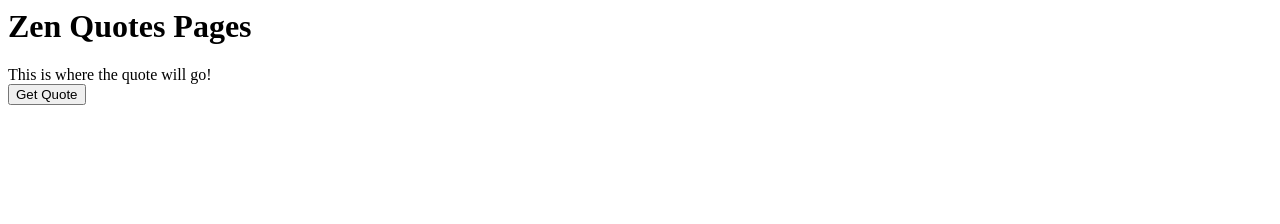
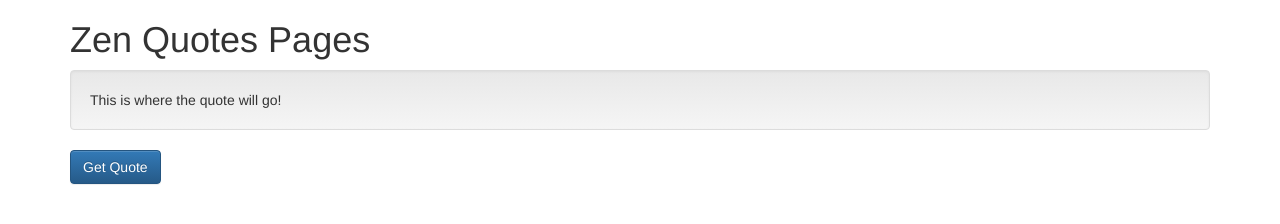
Before and after one commit to MMDesign007/ZenQuotes, a plain HTML site: page index.html in a window 1280 px wide. Drawn offline with nearby package versions, Linux system fonts and the light colour scheme.

Commit message:
new stuff

```diff
--- a/index.html
+++ b/index.html
@@ -1,6 +1,22 @@
+<html>
+<head>
+<!-- Latest compiled and minified CSS -->
+<link rel="stylesheet" href="https://maxcdn.bootstrapcdn.com/bootstrap/3.2.0/css/bootstrap.min.css">
+
+<!-- Optional theme -->
+<link rel="stylesheet" href="https://maxcdn.bootstrapcdn.com/bootstrap/3.2.0/css/bootstrap-theme.min.css">
+
+<!-- Latest compiled and minified JavaScript -->
+<script src="https://maxcdn.bootstrapcdn.com/bootstrap/3.2.0/js/bootstrap.min.js"></script>
+</head>
+
+<body class="container">
 <h1>Zen Quotes Pages</h1>
-<div class="js-quote">
+<div class="js-quote well">
   This is where the quote will go!
 </div>
 
-<button class="new-quote">Get Quote</button>
+<button class ="new-quote btn btn-well btn-primary">Get Quote</button>
+
+</body>
+</html>
```
